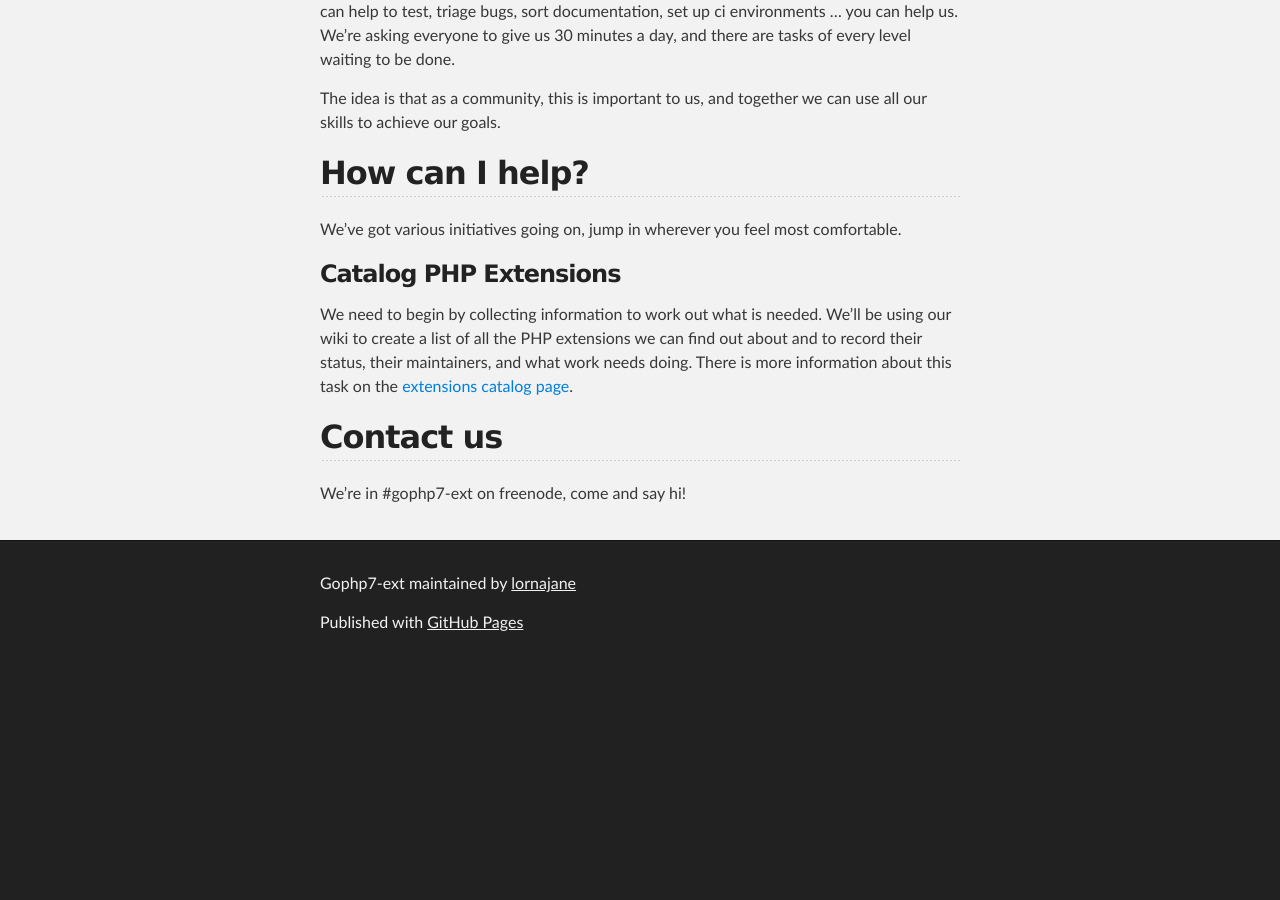
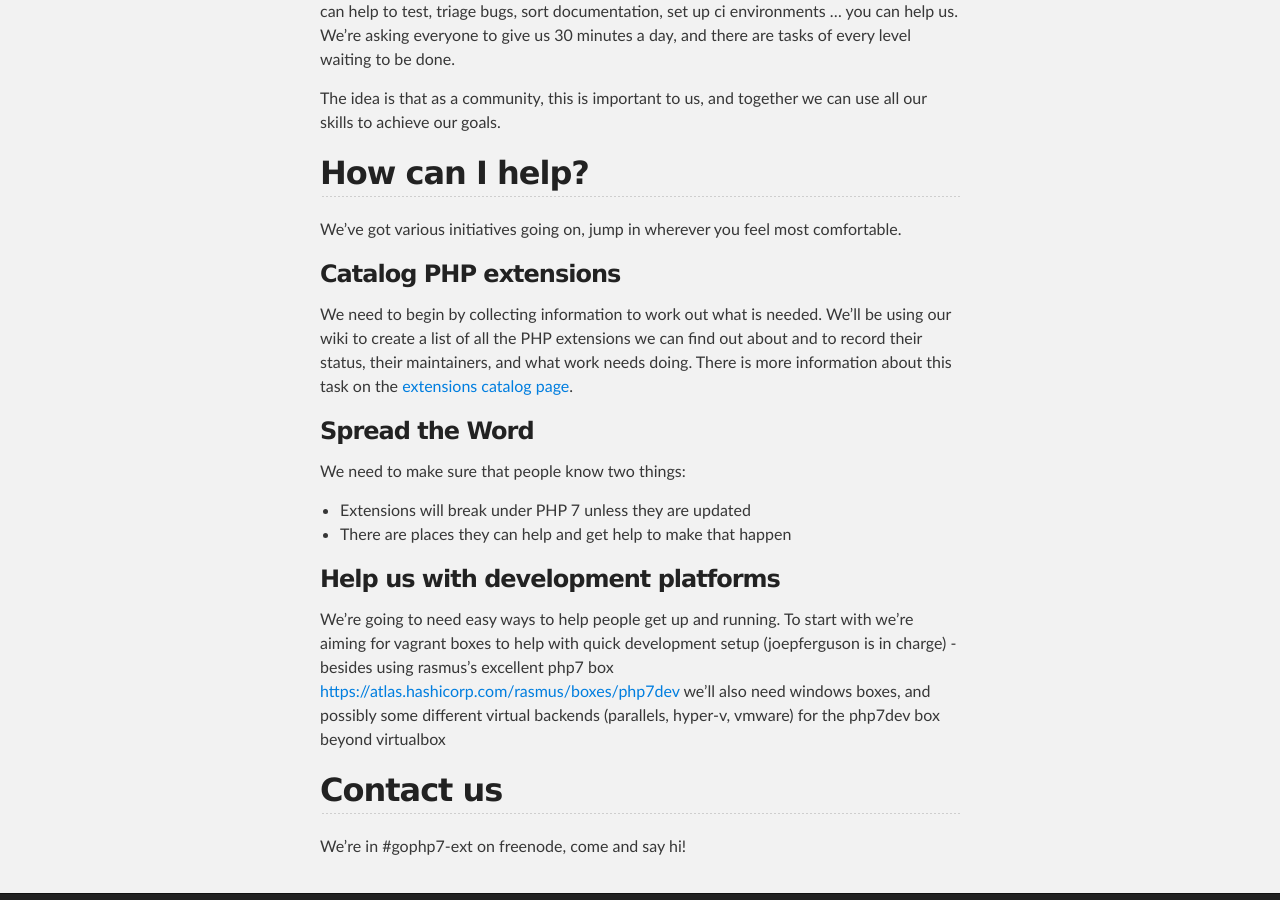
Before and after one commit to vinicius-ianni/gophp7-ext, a Jekyll site: the page built from index.md, in a window 1280 px wide and 900 px high, scrolled down 683 px. Built offline with Jekyll 4.4.1, drawn with Linux system fonts in a browser that asks for light colours; before the commit the page ends 1352 px from its top, so only the background shows below that.

Commit message:
More calls to action for different people

```diff
--- a/index.md
+++ b/index.md
@@ -25,9 +25,20 @@ The idea is that as a community, this is important to us, and together we can us
 
 We've got various initiatives going on, jump in wherever you feel most comfortable.
 
-### Catalog PHP Extensions
+### Catalog PHP extensions
 
 We need to begin by collecting information to work out what is needed.  We'll be using our wiki to create a list of all the PHP extensions we can find out about and to record their status, their maintainers, and what work needs doing.  There is more information about this task on the [extensions catalog page](extensions-catalog.html).
+
+### Spread the Word
+
+We need to make sure that people know two things:
+
+ * Extensions will break under PHP 7 unless they are updated
+ * There are places they can help and get help to make that happen
+
+### Help us with development platforms
+
+We're going to need easy ways to help people get up and running.  To start with we're aiming for vagrant boxes to help with quick development setup (joepferguson is in charge) - besides using rasmus's excellent php7 box <https://atlas.hashicorp.com/rasmus/boxes/php7dev> we'll also need windows boxes, and possibly some different virtual backends (parallels, hyper-v, vmware) for the php7dev box beyond virtualbox
 
 ## Contact us
 
```
